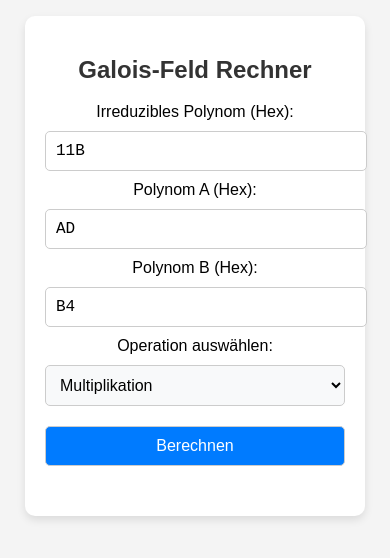
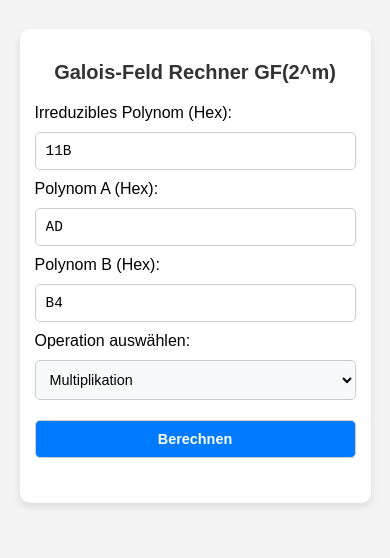
Before and after one commit to Lvc4/Lvc4.github.io, a plain HTML site: page index.html in a window 390 px wide. Shown: the part 156-714 px from the top of the page. Drawn offline with Linux system fonts and the light colour scheme.

Commit message:
feat. improved style

```diff
--- a/index.html
+++ b/index.html
@@ -9,7 +9,7 @@
     <body>
 
         <div class="container">
-            <h2>Galois-Feld Rechner</h2>
+            <h2>Galois-Feld Rechner GF(2^m)</h2>
 
             <label for="irreduciblePoly">Irreduzibles Polynom (Hex):</label>
             <input type="text" id="irreduciblePoly" value="11B" placeholder="z.B. 11B">
--- a/styles.css
+++ b/styles.css
@@ -7,6 +7,8 @@ body {
     justify-content: center;
     align-items: center;
     height: 100vh;
+    width: 100%;
+    box-sizing: border-box;
 }
 
 .container {
@@ -14,22 +16,26 @@ body {
     padding: 20px;
     border-radius: 10px;
     box-shadow: 0 4px 8px rgba(0, 0, 0, 0.1);
-    width: 300px;
-    text-align: center;
+    width: 100%;
+    max-width: 400px; /* Maximale Breite auf 400px beschränkt */
+    box-sizing: border-box;
 }
 
 h2 {
     font-size: 1.5rem;
     color: #333;
+    margin-bottom: 20px;
+    text-align: center;
 }
 
 input, select, button {
     width: 100%;
-    padding: 10px;
+    padding: 12px;
     margin: 10px 0;
     border: 1px solid #ccc;
     border-radius: 5px;
     font-size: 1rem;
+    box-sizing: border-box; /* Sorgt dafür, dass das Padding in die Breite eingerechnet wird */
 }
 
 input:focus, select:focus, button:focus {
@@ -41,6 +47,7 @@ button {
     background-color: #007bff;
     color: white;
     cursor: pointer;
+    font-weight: bold;
 }
 
 button:hover {
@@ -51,6 +58,7 @@ button:hover {
     margin-top: 20px;
     font-size: 1.2rem;
     color: #333;
+    text-align: center;
 }
 
 #tooltip {
@@ -94,3 +102,20 @@ input[type="text"] {
     font-family: monospace;
     text-transform: uppercase;
 }
+
+/* Responsives Design: sorgt dafür, dass die Seite auf kleinen Bildschirmen gut aussieht */
+@media (max-width: 600px) {
+    .container {
+        padding: 15px;
+        max-width: 90%; /* Der Container nimmt maximal 90% der Breite des Bildschirms ein */
+    }
+
+    h2 {
+        font-size: 1.25rem;
+    }
+
+    input, select, button {
+        padding: 10px;
+        font-size: 0.9rem;
+    }
+}
```
